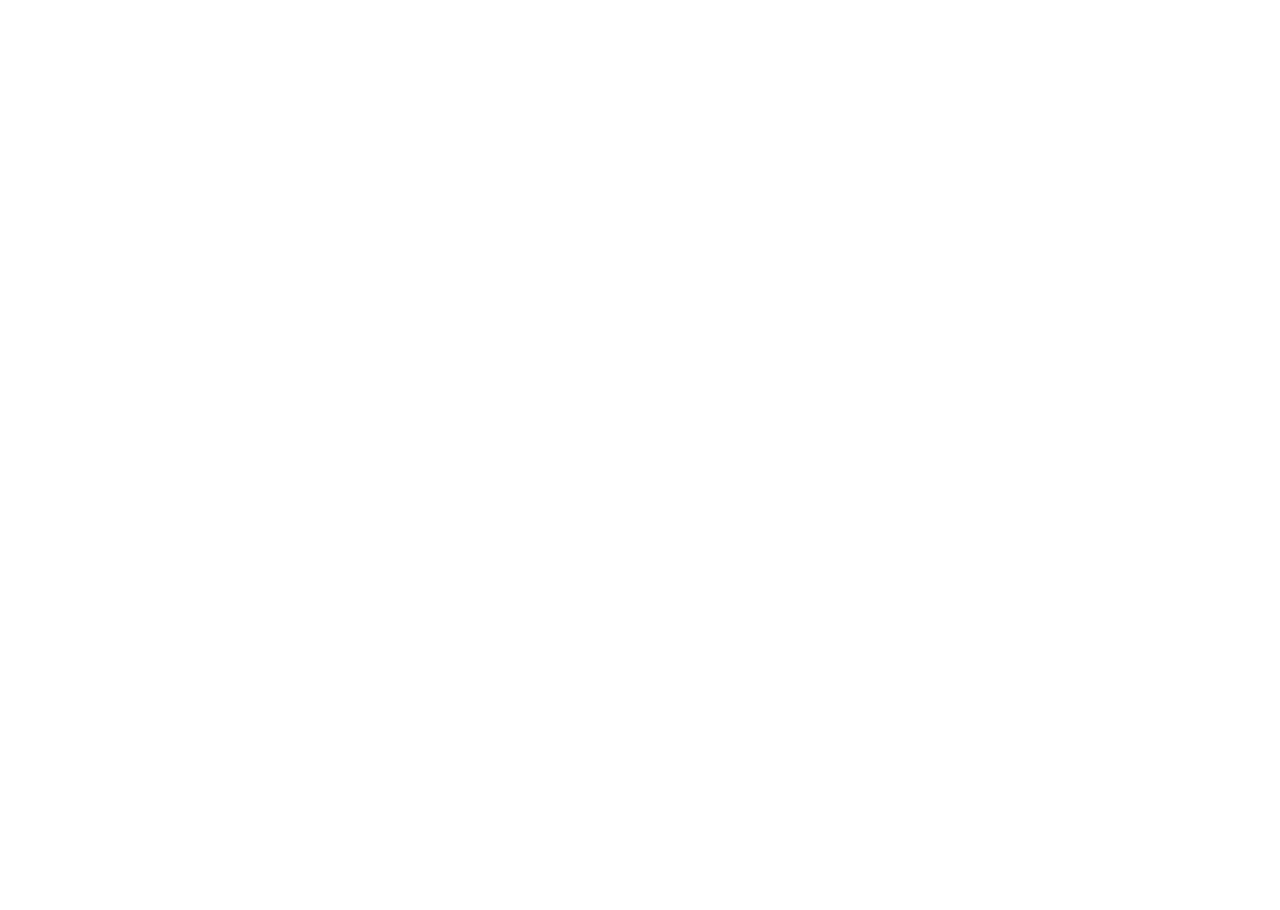
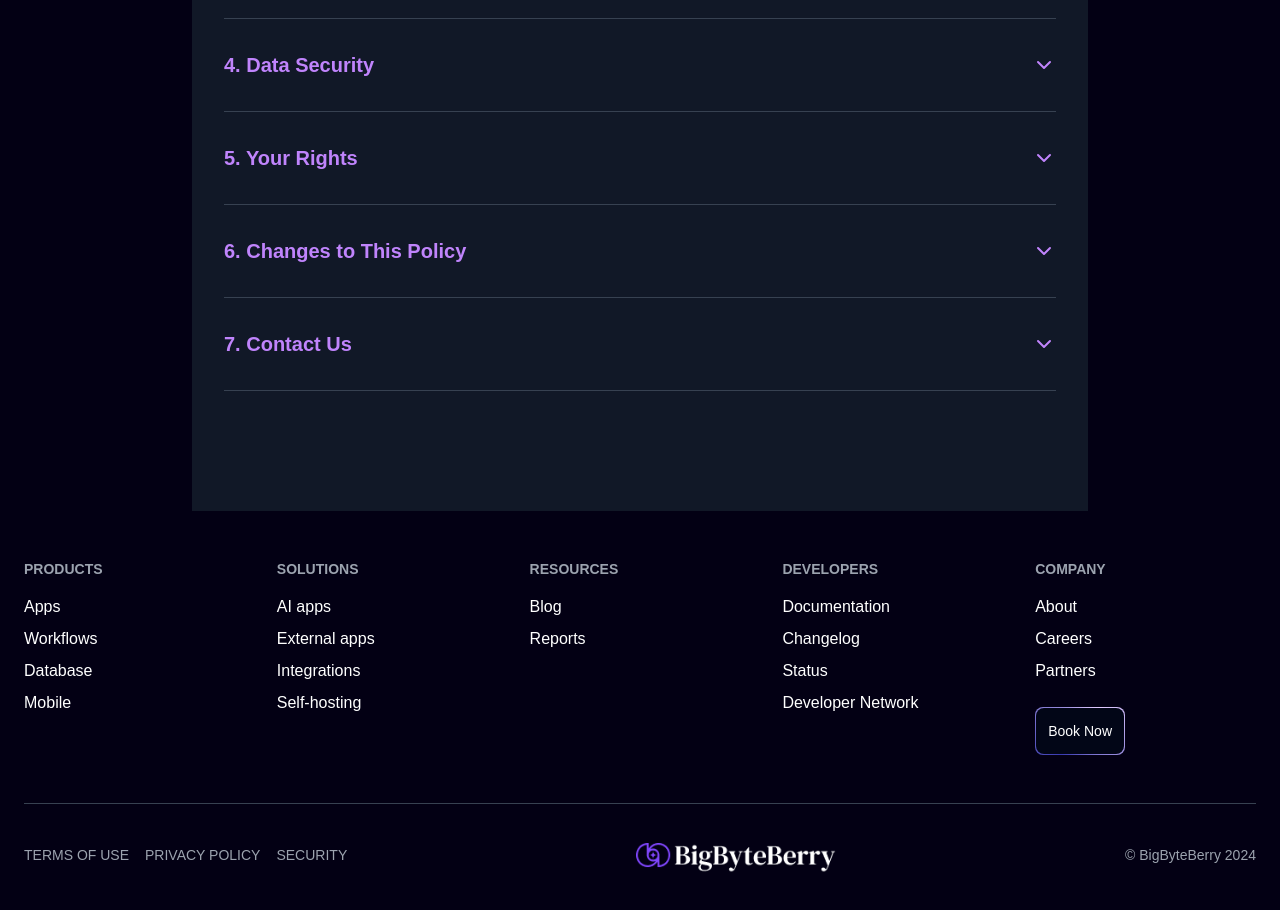
Before and after one commit to amw514/bigbyteberry, a Next.js app: page /privacy in a window 1280 px wide. Before the commit this address had no page. Shown: the part 540-1450 px from the top of the page. Before the commit the page ends 800 px from the top, so only its background shows below. Built offline with nearby package versions, Linux system fonts and the light colour scheme.

Commit message:
Add PrivacyPolicy page, remove CalendlyEmbed component, and implement Footer with navigation links

```diff
--- a/src/app/layout.tsx
+++ b/src/app/layout.tsx
@@ -3,6 +3,8 @@
 import "./globals.css";
 import { ThemeProvider } from "@/components/theme-provider";
 import { Toaster } from "@/components/ui/toaster";
+import NavbarApp from "@/components/Navbar";
+import Footer from "@/components/Footer";
 
 const geistSans = localFont({
   src: "./fonts/GeistVF.woff",
@@ -28,10 +30,12 @@
   return (
     <html lang="en">
       <body
-        className={`${geistSans.variable} ${geistMono.variable} antialiased`}
+        className={`${geistSans.variable} ${geistMono.variable} antialiased  bg-[#030014]`}
       >
         <ThemeProvider attribute="class" defaultTheme="dark">
+          <NavbarApp />
           {children}
+          <Footer/>
           <Toaster />
         </ThemeProvider>
       </body>
--- a/src/app/page.tsx
+++ b/src/app/page.tsx
@@ -1,21 +1,17 @@
-// import { FeaturesSection } from "@/components/FeaturesSection";
 import ContactSection from "@/components/ContactSection";
 import FeaturesListSection from "@/components/FeatureListSection";
 import { HeroSection } from "@/components/HeroSection";
-import NavbarApp from "@/components/Navbar";
 import ServicesSection from "@/components/ServicesSection";
 import WhyChooseUs from "@/components/WhyChooseUs";
 
 export default function Home() {
   return (
-    <div className="bg-[#030014]">
-      <NavbarApp />
+    <div>
       <HeroSection />
       <ServicesSection />
       <FeaturesListSection />
       <WhyChooseUs />
       <ContactSection />
-      {/* <FeaturesSection/> */}
     </div>
   );
 }
--- /dev/null
+++ b/src/app/privacy/page.tsx
@@ -0,0 +1,12 @@
+import PrivacyPolicy from '@/components/PrivacyPolicy'
+import React from 'react'
+
+const page = () => {
+  return (
+    <div>
+        <PrivacyPolicy/>
+    </div>
+  )
+}
+
+export default page
--- a/src/components/CalendlyEmbed.tsx
+++ /dev/null
@@ -1,20 +0,0 @@
-"use client";
-import React from "react";
-import { InlineWidget } from "react-calendly";
-
-export default function CalendlyEmbed() {
-  return (
-    <div style={{ backgroundColor: "#1a1a1a" }}>
-      <InlineWidget
-
-        url="https://calendly.com/bigbyteberry/30min?hide_landing_page_details=1&hide_gdpr_banner=1&background_color=000000&text_color=ffffff&primary_color=9a58f6"
-        styles={{
-          height: "700px",
-          minWidth: "320px",
-          backgroundColor: "#1a1a1a",
-          colorScheme: "white"
-        }}
-      />
-    </div>
-  );
-}
--- a/src/components/ContactSection.tsx
+++ b/src/components/ContactSection.tsx
@@ -1,18 +1,11 @@
 import React from "react";
 import ContactForm from "./ContactUsForm";
-import CalendlyEmbed from "./CalendlyEmbed";
 import { Globe } from "./Globe";
 import Link from "next/link";
 
 const ContactSection = () => {
   return (
     <section className="container mx-auto py-12 px-4 sm:px-6 lg:px-8">
-      <div>
-        <div className="absolute inset-0 overflow-hidden">
-          <div className="absolute -top-1/4 -left-1/4 w-1/2 h-1/2 bg-indigo-700 rounded-full filter blur-[100px] opacity-30 animate-pulse"></div>
-          <div className="absolute -bottom-1/4 -right-1/4 w-1/2 h-1/2 bg-purple-700 rounded-full filter blur-[100px] opacity-30 animate-pulse"></div>
-        </div>
-      </div>
       <div className="text-center flex flex-col space-y-7 max-w-lg mx-auto">
         <h2 className="text-2xl lg:text-4xl font-bold ">Contact Us</h2>
         <p className="text-gray-300  ">
--- /dev/null
+++ b/src/components/Footer.tsx
@@ -0,0 +1,72 @@
+import Image from 'next/image'
+import Link from 'next/link'
+import BookNow from './BookNow'
+
+export default function Footer() {
+  return (
+    <footer className="text-white py-12 px-4 md:px-6">
+      <div className="max-w-7xl mx-auto">
+        <div className="grid grid-cols-2 md:grid-cols-5 gap-8 mb-12">
+          <div>
+            <h3 className="text-gray-400 uppercase text-sm font-semibold mb-4">Products</h3>
+            <ul className="space-y-2">
+              <li><Link href="#" className="hover:text-gray-300">Apps</Link></li>
+              <li><Link href="#" className="hover:text-gray-300">Workflows</Link></li>
+              <li><Link href="#" className="hover:text-gray-300">Database</Link></li>
+              <li><Link href="#" className="hover:text-gray-300">Mobile</Link></li>
+            </ul>
+          </div>
+          <div>
+            <h3 className="text-gray-400 uppercase text-sm font-semibold mb-4">Solutions</h3>
+            <ul className="space-y-2">
+              <li><Link href="#" className="hover:text-gray-300">AI apps</Link></li>
+              <li><Link href="#" className="hover:text-gray-300">External apps</Link></li>
+              <li><Link href="#" className="hover:text-gray-300">Integrations</Link></li>
+              <li><Link href="#" className="hover:text-gray-300">Self-hosting</Link></li>
+            </ul>
+          </div>
+          <div>
+            <h3 className="text-gray-400 uppercase text-sm font-semibold mb-4">Resources</h3>
+            <ul className="space-y-2">
+              <li><Link href="#" className="hover:text-gray-300">Blog</Link></li>
+              <li><Link href="#" className="hover:text-gray-300">Reports</Link></li>
+            </ul>
+          </div>
+          <div>
+            <h3 className="text-gray-400 uppercase text-sm font-semibold mb-4">Developers</h3>
+            <ul className="space-y-2">
+              <li><Link href="#" className="hover:text-gray-300">Documentation</Link></li>
+              <li><Link href="#" className="hover:text-gray-300">Changelog</Link></li>
+              <li><Link href="#" className="hover:text-gray-300">Status</Link></li>
+              <li><Link href="#" className="hover:text-gray-300">Developer Network</Link></li>
+            </ul>
+          </div>
+          <div>
+            <h3 className="text-gray-400 uppercase text-sm font-semibold mb-4">Company</h3>
+            <ul className="space-y-2">
+              <li><Link href="#" className="hover:text-gray-300">About</Link></li>
+              <li><Link href="#" className="hover:text-gray-300">Careers</Link></li>
+              <li><Link href="#" className="hover:text-gray-300">Partners</Link></li>
+            </ul>
+            <div className="mt-6 ">
+              <BookNow/>
+            </div>
+          </div>
+        </div>
+        <div className="border-t border-gray-700 pt-8 flex flex-col md:flex-row justify-between items-center">
+          <div className="flex space-x-4 mb-4 md:mb-0">
+            <Link href="#" className="text-sm text-gray-400 hover:text-white">TERMS OF USE</Link>
+            <Link href="#" className="text-sm text-gray-400 hover:text-white">PRIVACY POLICY</Link>
+            <Link href="#" className="text-sm text-gray-400 hover:text-white">SECURITY</Link>
+          </div>
+          <div className="flex items-center space-x-2">
+            <Image src="/logowithtext.png" width={200} height={80} alt="logo" />
+          </div>
+          <div className="text-sm text-gray-400 mt-4 md:mt-0">
+            © BigByteBerry 2024
+          </div>
+        </div>
+      </div>
+    </footer>
+  )
+}
--- /dev/null
+++ b/src/components/PrivacyPolicy.tsx
@@ -0,0 +1,102 @@
+"use client"
+
+import { useState } from 'react'
+import { ChevronDownIcon, ChevronUpIcon } from 'lucide-react'
+
+export default function PrivacyPolicy() {
+  const [expandedSections, setExpandedSections] = useState<number[]>([])
+
+  const toggleSection = (index: number) => {
+    setExpandedSections(prev =>
+      prev.includes(index)
+        ? prev.filter(i => i !== index)
+        : [...prev, index]
+    )
+  }
+
+  const policyContent = [
+    {
+      title: "1. Information We Collect",
+      content: `
+        Personal Information: When you reach out to us, request a quote, or use our services, we may gather personal details such as your name, email address, phone number, and business information (e.g., company name).
+
+        Technical Information: We may also collect data related to your device, IP address, browser type, and site usage patterns to help us improve your overall experience on our website.
+
+        Cookies: Our website uses cookies to enhance your experience by remembering preferences and gathering usage statistics. You have control over cookie preferences through your browser settings.
+      `
+    },
+    {
+      title: "2. How We Use Your Information",
+      content: `
+        We use the information we collect to:
+
+        - Provide and manage our services, including web design, digital marketing, AI integration, and other tech solutions.
+        - Communicate with you about your project, service inquiries, or updates.
+        - Improve the performance and functionality of our website and services.
+        - Fulfill legal obligations and protect our rights or the rights of others.
+      `
+    },
+    {
+      title: "3. Data Sharing and Disclosure",
+      content: `
+        At BigByteBerry, we do not sell, trade, or rent your personal information to any third party. However, we may share your data with trusted service providers who assist us in delivering our services (e.g., payment processors, cloud service providers). These third parties are bound by confidentiality agreements and are only permitted to use your information for the purpose of assisting with our services.
+
+        We may also disclose your information if required by law, or in response to legal requests to protect our rights or the rights of others.
+      `
+    },
+    {
+      title: "4. Data Security",
+      content: `
+        We take reasonable and appropriate measures to protect your personal information from unauthorized access, alteration, or disclosure. However, it's important to note that no method of data transmission over the internet or electronic storage is completely secure, and we cannot guarantee absolute security.
+      `
+    },
+    {
+      title: "5. Your Rights",
+      content: `
+        You have the right to access, update, or delete the personal information we have on file. You also have the option to opt out of any marketing communications from us at any time.
+      `
+    },
+    {
+      title: "6. Changes to This Policy",
+      content: `
+        BigByteBerry may update this Privacy Policy from time to time. When we make changes, the revised policy will be posted on this page along with the updated date. We encourage you to review this policy periodically to stay informed about how we protect your information.
+      `
+    },
+    {
+      title: "7. Contact Us",
+      content: `
+        If you have any questions, concerns, or requests related to this Privacy Policy or how we handle your data, feel free to reach out to us at:
+      `
+    }
+  ]
+
+  return (
+    <div className="max-w-4xl mx-auto py-24 px-4 sm:px-6 lg:px-8 bg-gray-900 text-white">
+      <h1 className="text-4xl font-bold mb-8 text-center">Privacy Policy</h1>
+      <p className="mb-8 text-gray-300">Last Updated: October 5, 2024</p>
+      <p className="mb-8 text-gray-300">
+        At BigByteBerry, your privacy is of the utmost importance to us. This Privacy Policy explains how we collect, use, and protect your personal information when you interact with our website or use our services.
+      </p>
+      {policyContent.map((section, index) => (
+        <div key={index} className="mb-6 border-b border-gray-700 pb-6">
+          <button
+            onClick={() => toggleSection(index)}
+            className="flex justify-between items-center w-full text-left font-semibold text-xl py-2 text-purple-400 hover:text-purple-300 transition-colors duration-200"
+          >
+            {section.title}
+            {expandedSections.includes(index) ? (
+              <ChevronUpIcon className="h-6 w-6" />
+            ) : (
+              <ChevronDownIcon className="h-6 w-6" />
+            )}
+          </button>
+          {expandedSections.includes(index) && (
+            <div className="mt-4 text-gray-300 space-y-4 whitespace-pre-line">
+              {section.content}
+            </div>
+          )}
+        </div>
+      ))}
+    </div>
+  )
+}
```
